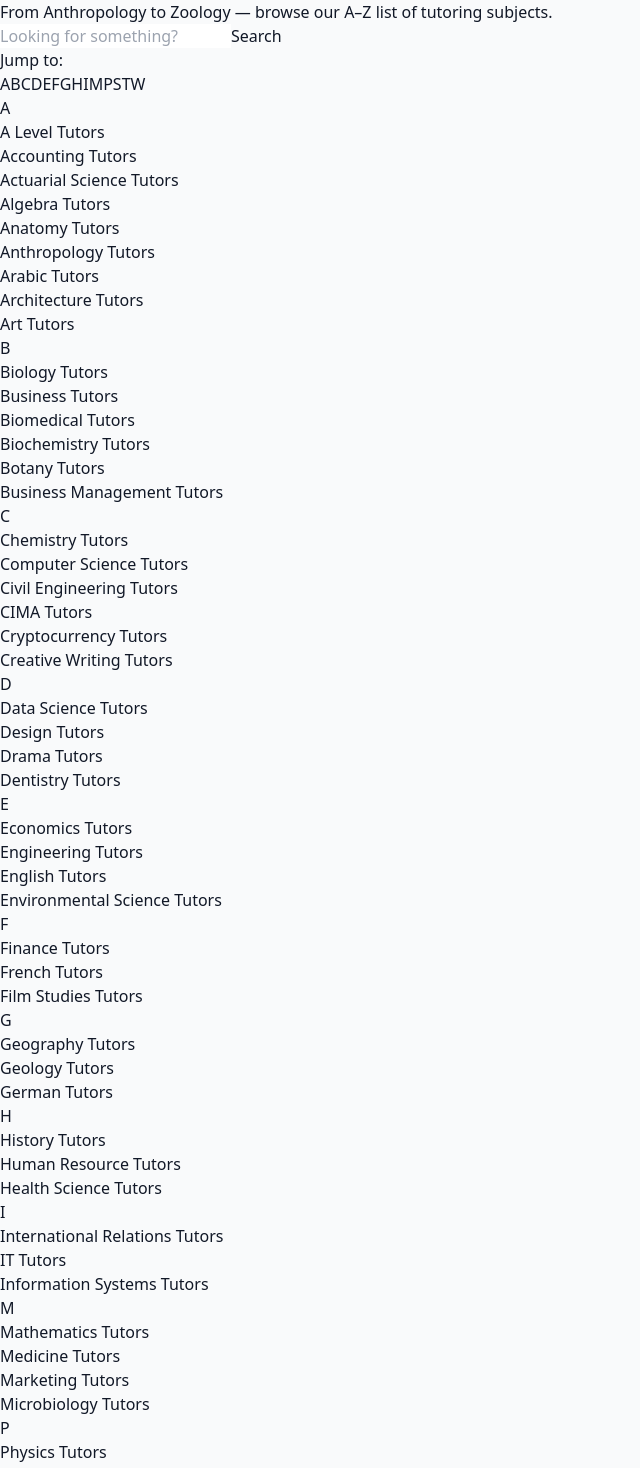
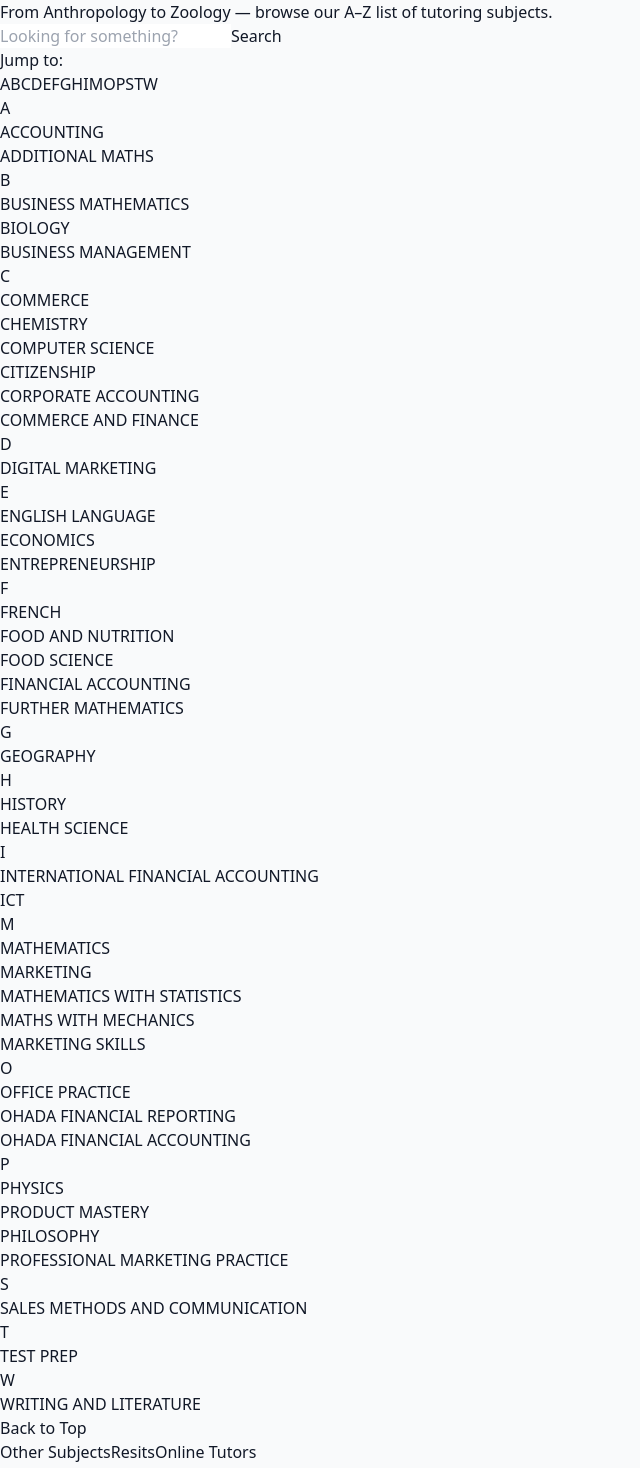
Before and after one commit to nkorada21/casaf-tutoring-platform, a React (Vite) app in the folder casaf-tutoring/: page /subjects/all in a window 1280 px wide. Shown: the part 360-1828 px from the top of the page, without its empty margins (0-640 px from the left). Built offline with nearby package versions, Linux system fonts and the light colour scheme; no server answers.

Commit message:
Update AdmissionMenu & subjectsData

```diff
--- a/casaf-tutoring/src/components/Navbar/AdmissionMenu.jsx
+++ b/casaf-tutoring/src/components/Navbar/AdmissionMenu.jsx
@@ -9,7 +9,6 @@ export default function AdmissionsMenu() {
     {  key: "private_universities", label: "Private University Admissions" },
     { key: "institutes", label: "Pan-African Universities and Institutes" },
     { key: "international", label: "International Admissions" },
-    { key: "professional", label: "Professional & Competitive Exams" },
     { key: "support", label: "Scholarship & Application Support" },
   ];
 
@@ -57,23 +56,10 @@ export default function AdmissionsMenu() {
       "University of Buea",
     ],
 
-    professional: [
-      "ENS Entrance Exam Preparation",
-      "Nursing School Entrance Exam Prep",
-      "Polytech Entrance Prep",
-      "Public Service / Concours Preparation",
-      "Professional Masters Admissions",
-      "MBA & Business School Admissions",
-    ],
-
     international: [
       "Catholic University of Central Africa (UCAC)",
       "International University, Bamenda",
       "Saint Monica University",
-      "Personal Statement / Essay Coaching",
-      "Recommendation Letter Strategy",
-      "Standardized Test Planning (SAT, GRE, GMAT)",
-      "Visa Interview Preparation",
     ],
 
     support: [
@@ -82,8 +68,6 @@ export default function AdmissionsMenu() {
       "CV / Resume for Applications",
       "Study Plan & Gap Explanation Help",
       "Application Portal Guidance (online forms)",
-      "Offer Letter & Deferral Advice",
-      "Pre-departure Orientation & Checklist",
     ],
   };
 
--- a/casaf-tutoring/src/pages/Subjects/subjectsData.js
+++ b/casaf-tutoring/src/pages/Subjects/subjectsData.js
@@ -1,100 +1,86 @@
 export const subjects = {
   A: [
-    "A Level Tutors",
-    "Accounting Tutors",
-    "Actuarial Science Tutors",
-    "Algebra Tutors",
-    "Anatomy Tutors",
-    "Anthropology Tutors",
-    "Arabic Tutors",
-    "Architecture Tutors",
-    "Art Tutors",
+    "ACCOUNTING",
+    "ADDITIONAL MATHS",
   ],
 
   B: [
-    "Biology Tutors",
-    "Business Tutors",
-    "Biomedical Tutors",
-    "Biochemistry Tutors",
-    "Botany Tutors",
-    "Business Management Tutors",
+    "BUSINESS MATHEMATICS",
+    "BIOLOGY",
+    "BUSINESS MANAGEMENT",
   ],
 
   C: [
-    "Chemistry Tutors",
-    "Computer Science Tutors",
-    "Civil Engineering Tutors",
-    "CIMA Tutors",
-    "Cryptocurrency Tutors",
-    "Creative Writing Tutors",
+    "COMMERCE",
+    "CHEMISTRY",
+    "COMPUTER SCIENCE",
+    "CITIZENSHIP",
+    "CORPORATE ACCOUNTING",
+    "COMMERCE AND FINANCE",
   ],
 
   D: [
-    "Data Science Tutors",
-    "Design Tutors",
-    "Drama Tutors",
-    "Dentistry Tutors",
+    "DIGITAL MARKETING",
   ],
 
   E: [
-    "Economics Tutors",
-    "Engineering Tutors",
-    "English Tutors",
-    "Environmental Science Tutors",
+    "ENGLISH LANGUAGE",
+    "ECONOMICS",
+    "ENTREPRENEURSHIP",
   ],
 
   F: [
-    "Finance Tutors",
-    "French Tutors",
-    "Film Studies Tutors",
+    "FRENCH",
+    "FOOD AND NUTRITION",
+    "FOOD SCIENCE",
+    "FINANCIAL ACCOUNTING",
+    "FURTHER MATHEMATICS",
   ],
 
   G: [
-    "Geography Tutors",
-    "Geology Tutors",
-    "German Tutors",
+    "GEOGRAPHY",
   ],
 
   H: [
-    "History Tutors",
-    "Human Resource Tutors",
-    "Health Science Tutors",
+    "HISTORY",
+    "HEALTH SCIENCE",
   ],
 
   I: [
-    "International Relations Tutors",
-    "IT Tutors",
-    "Information Systems Tutors",
+    "INTERNATIONAL FINANCIAL ACCOUNTING",
+    "ICT",
   ],
 
   M: [
-    "Mathematics Tutors",
-    "Medicine Tutors",
-    "Marketing Tutors",
-    "Microbiology Tutors",
+    "MATHEMATICS",
+    "MARKETING",
+    "MATHEMATICS WITH STATISTICS",
+    "MATHS WITH MECHANICS",
+    "MARKETING SKILLS",
+  ],
+
+  O: [
+    "OFFICE PRACTICE",
+    "OHADA FINANCIAL REPORTING",
+    "OHADA FINANCIAL ACCOUNTING",
   ],
 
   P: [
-    "Physics Tutors",
-    "Philosophy Tutors",
-    "Psychology Tutors",
-    "Programming Tutors",
+    "PHYSICS",
+    "PRODUCT MASTERY",
+    "PHILOSOPHY",
+    "PROFESSIONAL MARKETING PRACTICE",
   ],
 
   S: [
-    "Statistics Tutors",
-    "Sociology Tutors",
-    "Software Engineering Tutors",
+    "SALES METHODS AND COMMUNICATION",
   ],
 
   T: [
-    "Tutoring (General)",
-    "TOEFL Tutors",
-    "Test Prep Tutors",
+    "TEST PREP",
   ],
 
   W: [
-    "Writing Tutors",
-    "Web Development Tutors",
+    "WRITING AND LITERATURE",
   ],
 };
```
